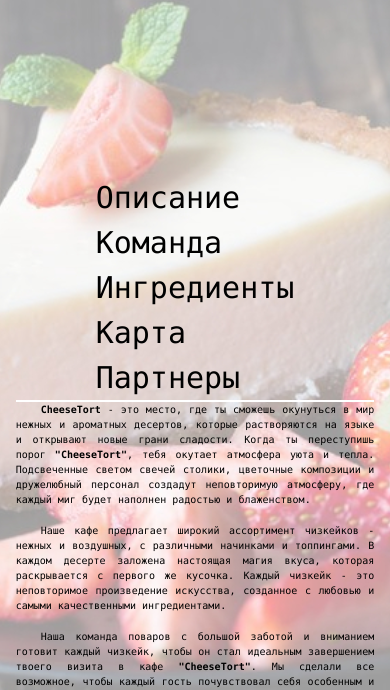
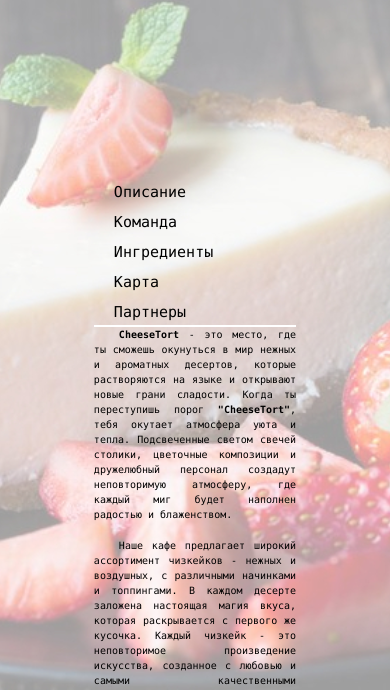
Before and after one commit to Tatyanka25/KR_1_bootstrap, a website: page KR_1_page_3.html in a window 390 px wide. Shown: the part 71-761 px from the top of the page. Drawn offline with nearby package versions, Linux system fonts and the light colour scheme.

Commit message:
Update page_3.css

```diff
--- a/css/page_3.css
+++ b/css/page_3.css
@@ -162,4 +162,9 @@ ol{
     ol {
         font-size: 10px;
     }
+    .zakladka div{
+    display: inline-block;
+    padding: 0 20px;
+    font-size: 15px;
+    }
 }
```
